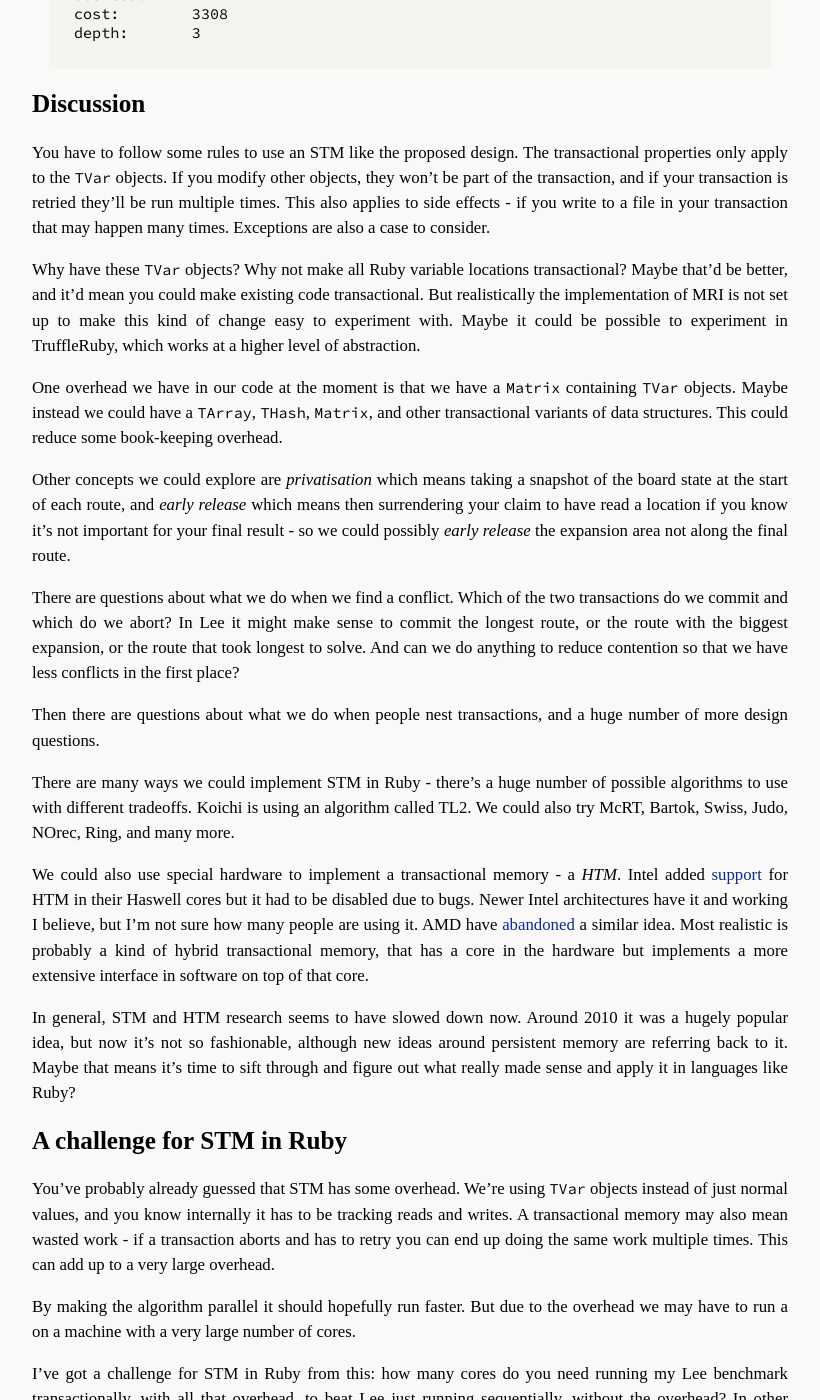
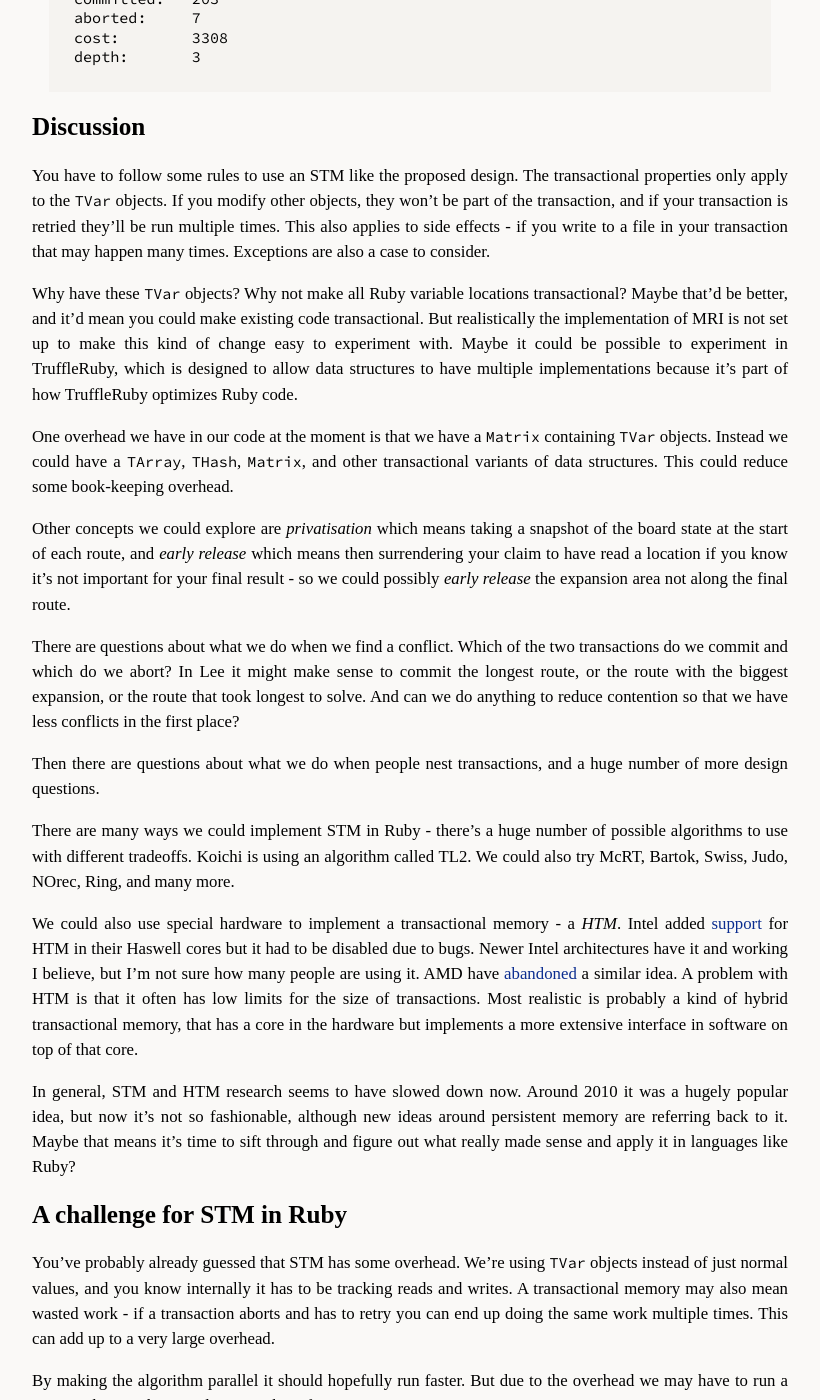
Before and after one commit to chrisseaton/chrisseaton.github.io, a Jekyll site: the page built from truffleruby/ruby-stm/index.md, in a window 1280 px wide and 1400 px high, scrolled down 14755 px. Shown: the whole window, without its empty margins (230-1050 px from the left). Built offline with Jekyll 4.4.1, drawn with Linux system fonts in a browser that asks for light colours; nearby versions of some CDN libraries; some web fonts are replaced; some of the changed text lies outside the part shown.

Commit message:
Feedback

````diff
--- a/truffleruby/ruby-stm/index.md
+++ b/truffleruby/ruby-stm/index.md
@@ -75,7 +75,7 @@
                                     # accounts[a] = 110
 ```
 
-The two transfers have run, but your balance is 110. The other 10 has been lost - a *lost update*.
+The two transfers have run, but your balance is 110. The other 10 has been lost - this is called a *lost update*, meaning it's as if the update was never made.
 
 Also consider what happens if the thread crashes after taking money from `a` but before putting it into `b`? The transfer would be applied partially and again we'd lose money.
 
@@ -188,7 +188,7 @@
 This is what a *transactional* memory can let us do. It will automatically monitor what you read and write inside the `atomically` block, which is a *transaction*, and will make sure it is either applied fully or not, that the balance of the whole system is always consistent, that transactions do not see the result of each other partially applied, and that writes appear and stay.
 
 It may be implemented using the code we eventually arrived at ourselves, or it could do something else instead. In practice how it is often implemented is that
-reads and writes are stored in a log, then at the end the transaction works out if anyone else has written locations that you've read. If they have then the values you read are no longer valid, so your transaction *conflicts* with another, is *aborted* and retries, reading the locations again. When it eventually does not conflict with any other transactions it is *committed* and succeeds. This means you don't need to lock everything up-front, which means you avoid the problem of what happens if you may potentially need every account.
+reads and writes are stored in a log, then at the end the transaction works out if anyone else has written locations that you've read. If they have then the values you read are no longer valid, so your transaction *conflicts* with another, is *aborted* and retries, reading the locations again. When it eventually does not conflict with any other transactions it is *committed* and succeeds. This means you don't need to lock everything up-front, which means you avoid the problem of what happens if you may potentially need every account. Locking everything up-front is called *pessimistic locking*. We're moving to *optimistic locking*
 
 ## The proposed STM
 
@@ -248,7 +248,7 @@
 
 We'll use this test board, which is somewhere between all these extremes.
 
-There's an algorithm to lay each routes, and it actually produces an optimal solution for an individual route, but not for all routes. It's called *Lee's algorithm* and was published back in 1960.
+There's an algorithm to lay each routes, and it actually produces an optimal solution for an individual route, but not for all routes. It's called *Lee's algorithm* and was published back in 1960. We'll show the code for the algorithm here, but it's a little simplified and even then you don't need to follow it all.
 
 The state of the board is a grid, with the value of each square being the number of wires stacked in that location. We go through our list of routes in turn.
 
@@ -467,9 +463,9 @@
 
 You have to follow some rules to use an STM like the proposed design. The transactional properties only apply to the `TVar` objects. If you modify other objects, they won't be part of the transaction, and if your transaction is retried they'll be run multiple times. This also applies to side effects - if you write to a file in your transaction that may happen many times. Exceptions are also a case to consider.
 
-Why have these `TVar` objects? Why not make all Ruby variable locations transactional? Maybe that'd be better, and it'd mean you could make existing code transactional. But realistically the implementation of MRI is not set up to make this kind of change easy to experiment with. Maybe it could be possible to experiment in TruffleRuby, which works at a higher level of abstraction.
+Why have these `TVar` objects? Why not make all Ruby variable locations transactional? Maybe that'd be better, and it'd mean you could make existing code transactional. But realistically the implementation of MRI is not set up to make this kind of change easy to experiment with. Maybe it could be possible to experiment in TruffleRuby, which is designed to allow data structures to have multiple implementations because it's part of how TruffleRuby optimizes Ruby code.
 
-One overhead we have in our code at the moment is that we have a `Matrix` containing `TVar` objects. Maybe instead we could have a `TArray`, `THash`, `Matrix`, and other transactional variants of data structures. This could reduce some book-keeping overhead.
+One overhead we have in our code at the moment is that we have a `Matrix` containing `TVar` objects. Instead we could have a `TArray`, `THash`, `Matrix`, and other transactional variants of data structures. This could reduce some book-keeping overhead.
 
 Other concepts we could explore are *privatisation* which means taking a snapshot of the board state at the start of each route, and *early release* which means then surrendering your claim to have read a location if you know it's not important for your final result - so we could possibly *early release* the expansion area not along the final route.
 
@@ -479,7 +475,7 @@
 
 There are many ways we could implement STM in Ruby - there's a huge number of possible algorithms to use with different tradeoffs. Koichi is using an algorithm called TL2. We could also try McRT, Bartok, Swiss, Judo, NOrec, Ring, and many more.
 
-We could also use special hardware to implement a transactional memory - a *HTM*. Intel added [support](https://en.wikipedia.org/wiki/Transactional_Synchronization_Extensions) for HTM in their Haswell cores but it had to be disabled due to bugs. Newer Intel architectures have it and working I believe, but I'm not sure how many people are using it. AMD have [abandoned](https://en.wikipedia.org/wiki/Advanced_Synchronization_Facility) a similar idea. Most realistic is probably a kind of hybrid transactional memory, that has a core in the hardware but implements a more extensive interface in software on top of that core.
+We could also use special hardware to implement a transactional memory - a *HTM*. Intel added [support](https://en.wikipedia.org/wiki/Transactional_Synchronization_Extensions) for HTM in their Haswell cores but it had to be disabled due to bugs. Newer Intel architectures have it and working I believe, but I'm not sure how many people are using it. AMD have [abandoned](https://en.wikipedia.org/wiki/Advanced_Synchronization_Facility) a similar idea. A problem with HTM is that it often has low limits for the size of transactions. Most realistic is probably a kind of hybrid transactional memory, that has a core in the hardware but implements a more extensive interface in software on top of that core.
 
 In general, STM and HTM research seems to have slowed down now. Around 2010 it was a hugely popular idea, but now it's not so fashionable, although new ideas around persistent memory are referring back to it. Maybe that means it's time to sift through and figure out what really made sense and apply it in languages like Ruby?
 
````
Also changed, not shown: other parts of truffleruby/ruby-stm/index.md (+6 -10 lines).
